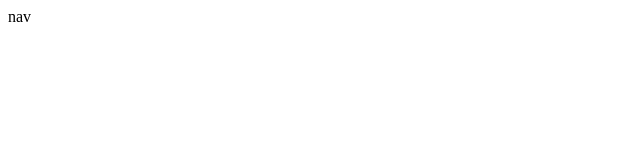
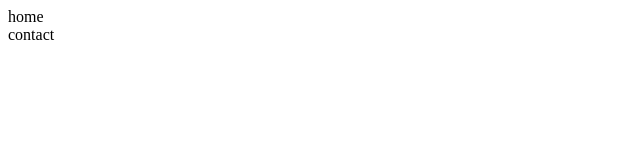
Before and after one commit to aamed65/Grupp4, a plain HTML site: page index.html in a window 1280 px wide. Shown: the full height of the page, 0-640 px from the left. Drawn offline with Linux system fonts and the light colour scheme.

Commit message:
home and contsct is done!

```diff
--- a/index.html
+++ b/index.html
@@ -8,6 +8,10 @@
   <link rel="stylesheet" href="/css/style.css">
 </head>
 <body>
-  <header> nav</header>
+  <header>
+    <div>home</div>
+    <div>contact</div>
+  </header>
+
 </body>
 </html>
```
